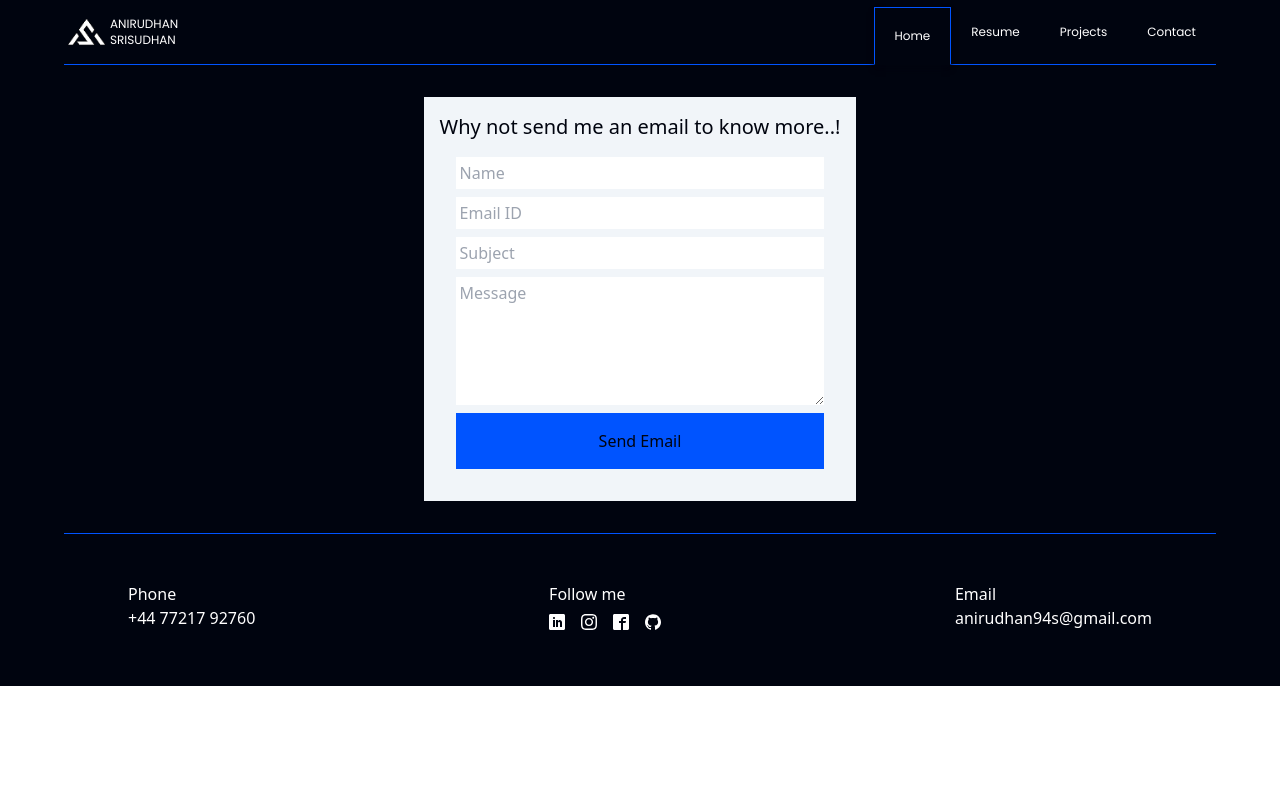
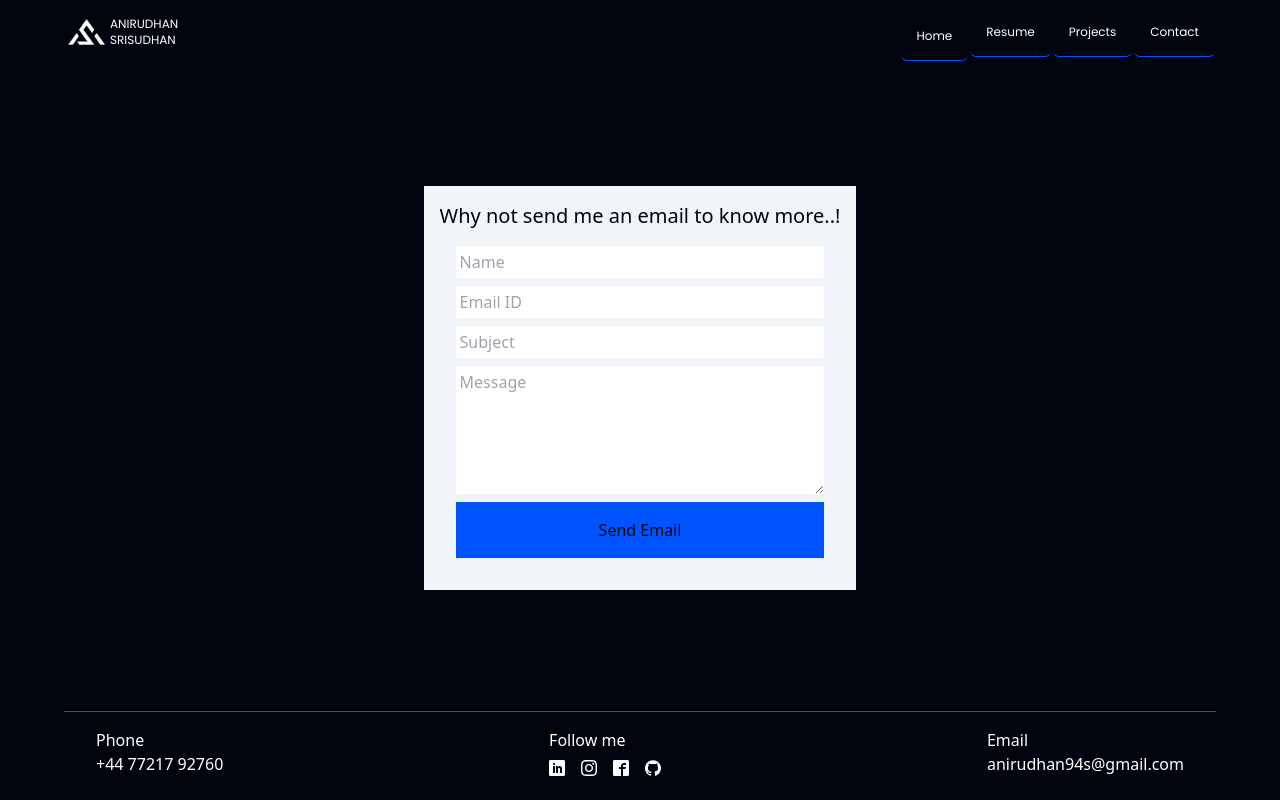
Before and after one commit to ani94s/ani-portfolio, a React (Create React App) app: page /ani-portfolio/contact in a window 1280 px wide. Built offline with nearby package versions, Linux system fonts and the light colour scheme.

Commit message:
Navbar and footer changes

```diff
--- a/src/App.jsx
+++ b/src/App.jsx
@@ -6,7 +6,7 @@ import { BrowserRouter, Route, Routes } from "react-router-dom";
 
 
 const App = () => (
-  <div className="bg-primary w-[100%] text-white overflow-hidden">
+  <div className="flex flex-col justify-between min-h-screen bg-primary w-[100%] text-white overflow-hidden">
     <BrowserRouter>
       <Navbar />
 
--- a/src/components/footer.jsx
+++ b/src/components/footer.jsx
@@ -7,10 +7,10 @@ const Footer = () => (
     <div className={`${styles.boxWidth}`}>
       <footer
         id="footer"
-        className={`flex justify-center items-center ${styles.paddingY} border-t border-t-tertiary`}
+        className={`flex justify-center items-center py-4 border-t border-t-tertiary`}
       >
         <div
-          className={`w-full flex flex-wrap flex-row md:mx-16 mx-0 justify-between`}
+          className={`w-full flex flex-wrap flex-row md:mx-8 mx-4 justify-between`}
         >
           <div className="flex flex-col py-4 sm:py-0">
             <h6>Phone</h6>
--- a/src/components/navbar.jsx
+++ b/src/components/navbar.jsx
@@ -10,7 +10,7 @@ const Navbar = () => {
   return (
     <div className={`${styles.paddingX} ${styles.flexCenter} w-full`}>
       <div className={`${styles.boxWidth}`}>
-        <nav className="w-full flex flex-row justify-between border-b border-b-tertiary items-center navbar">
+        <nav className="w-full flex flex-row justify-between items-center navbar">
           <Link className="flex flex-row py-4" to={navLinks[0].url} onClick={()=>setSelectedTab(navLinks[0].id)}>
             <img src={anilogo} alt="Logo" className="w-[46px] h-[32px]" />
             <div className="flex flex-col align-middle justify-start text-xs uppercase font-poppins">
@@ -23,9 +23,9 @@ const Navbar = () => {
               <Link to={nav.url} onClick={()=>setSelectedTab(nav.id)}>
                 <li
                   key={nav.id}
-                  className={`p-5 font-poppins font-normal ${seletectedTab === nav.id ? 'shadow-md border border-b-primary border-tertiary shadow-primary translate-y-1':''} hover:translate-y-1 hover:transition-transform cursor-pointer text-xs text-white`}
+                  className={`p-4 m-[1px] font-poppins font-normal ${seletectedTab === nav.id ? 'translate-y-1':''} hover:translate-y-1 hover:transition-transform border-b border-tertiary rounded-b-md rounded-t-2xl cursor-pointer text-xs text-white`}
                 >
-                  {nav.title}
+                  <p className={`${seletectedTab===nav.id ? '':''}`}>{nav.title}</p>
                 </li>
               </Link>
             ))}
--- a/src/components/pages/home.jsx
+++ b/src/components/pages/home.jsx
@@ -9,7 +9,7 @@ const Home = () => (
   >
     <div className="w-full flex md:flex-row flex-col justify-center items-center">
       <div
-        className={`md:w-1/3 w-full max-w-lg flex md:justify-end justify-center items-center md:order-1 order-2`}
+        className={`md:w-[30%] w-full max-w-lg flex md:justify-end justify-center items-center md:order-1 order-2`}
       >
         <img
           src={ani1}
--- a/src/style.js
+++ b/src/style.js
@@ -7,9 +7,9 @@ const styles = {
   flexCenter: "flex justify-center items-center",
   flexStart: "flex justify-center items-start",
 
-  paddingX: "sm:px-16 px-6",
+  paddingX: "sm:px-16 px-4",
   paddingY: "sm:py-12 py-6",
-  padding: "sm:px-16 px-6 sm:py-12 py-4",
+  padding: "sm:px-16 px-4 sm:py-12 py-4",
 
   marginX: "sm:mx-16 mx-6",
   marginY: "sm:my-16 my-6",
```
